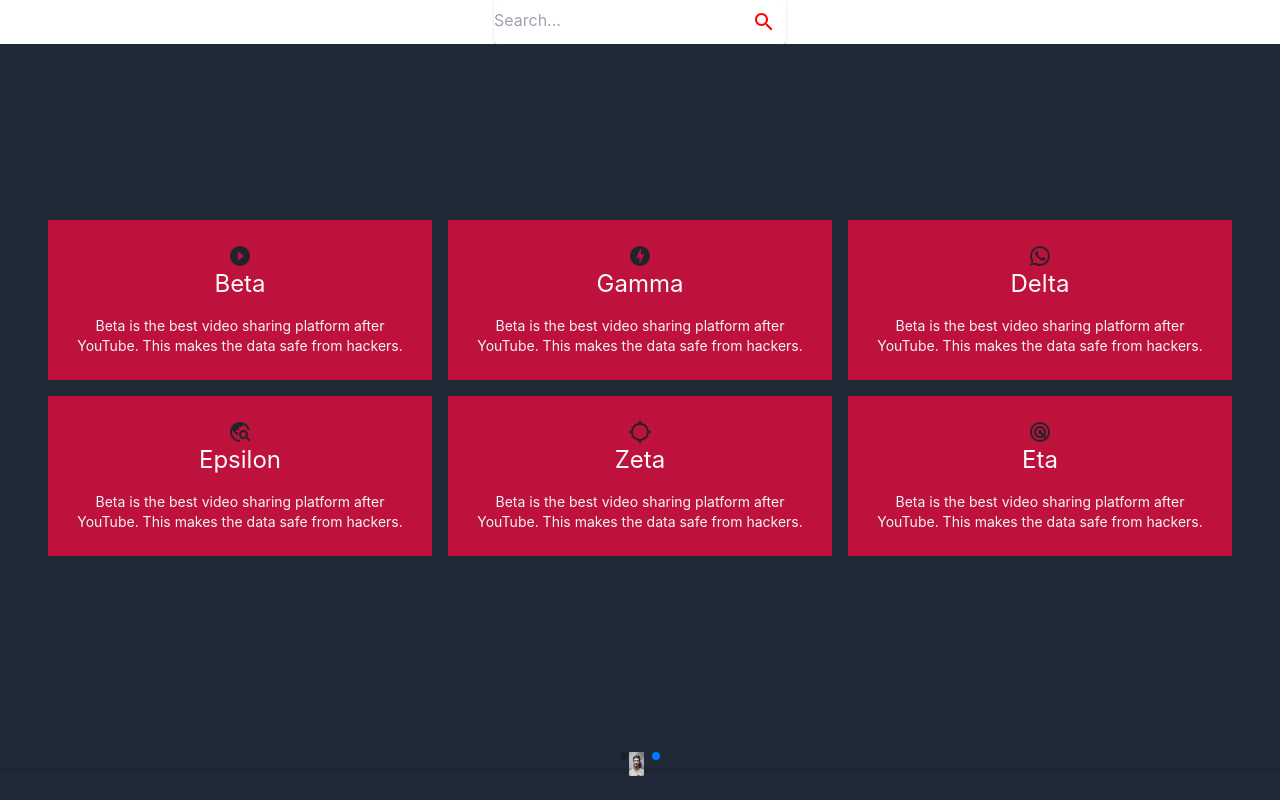
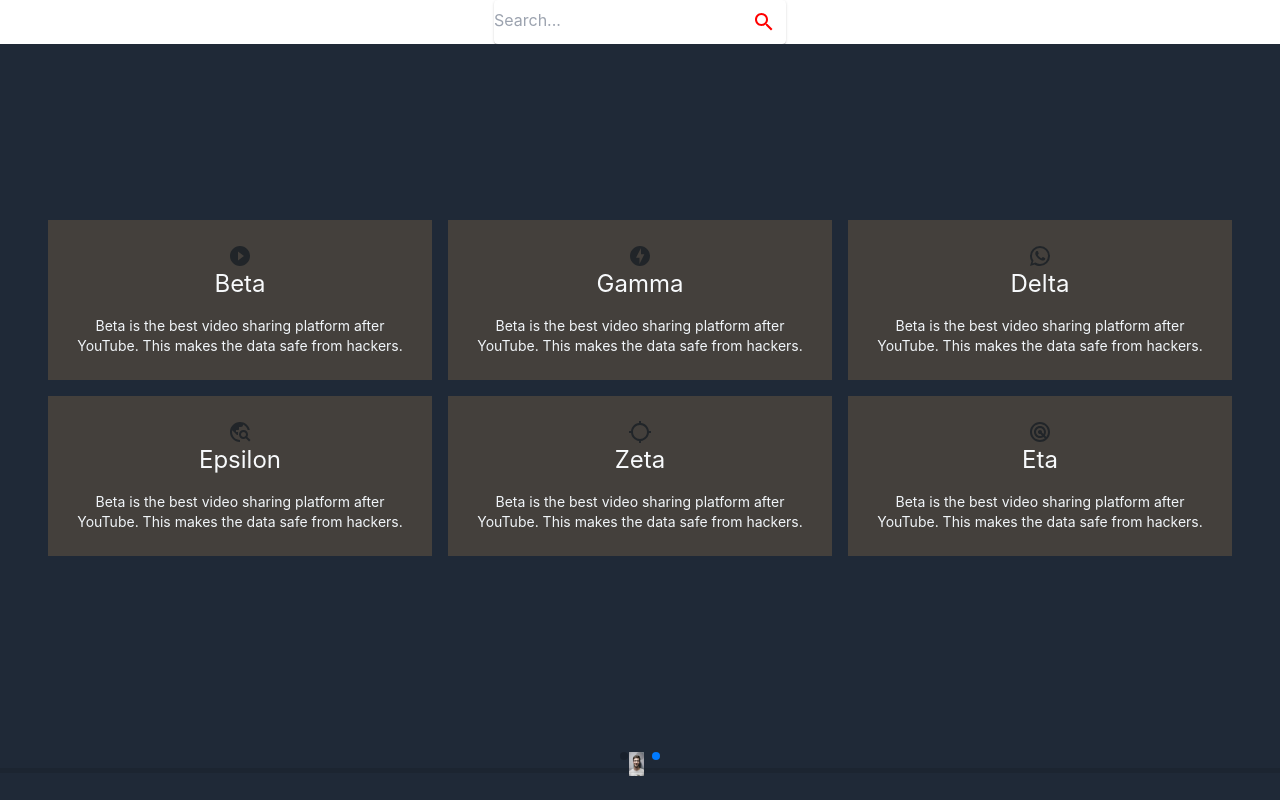
Before and after one commit to sazzad47/alpha, a Next.js app: page / in a window 1280 px wide. Shown: the top 800 px of the page. Built offline with nearby package versions, Linux system fonts and the light colour scheme.

Commit message:
make it better

```diff
--- a/components/global/Blocks.tsx
+++ b/components/global/Blocks.tsx
@@ -54,7 +54,7 @@ const Blocks = () => {
              <Grid key={item.id} item xs={12} md={4} className="flex justify-center">
               <Link href={`${item.path}`}>
                <div className='global_service_block_container'>
-                <div className='global_service_block face1 bg-rose-700 hover:bg-rose-900'>
+                <div className='global_service_block face1 bg-stone-700 hover:bg-rose-900'>
                     <div className='global_service_block_content flex flex-col items-center justify-center p-4'>
                          {item.icon}
                         <h3 className='text-2xl text-slate-50'>{item.name}</h3>
```
